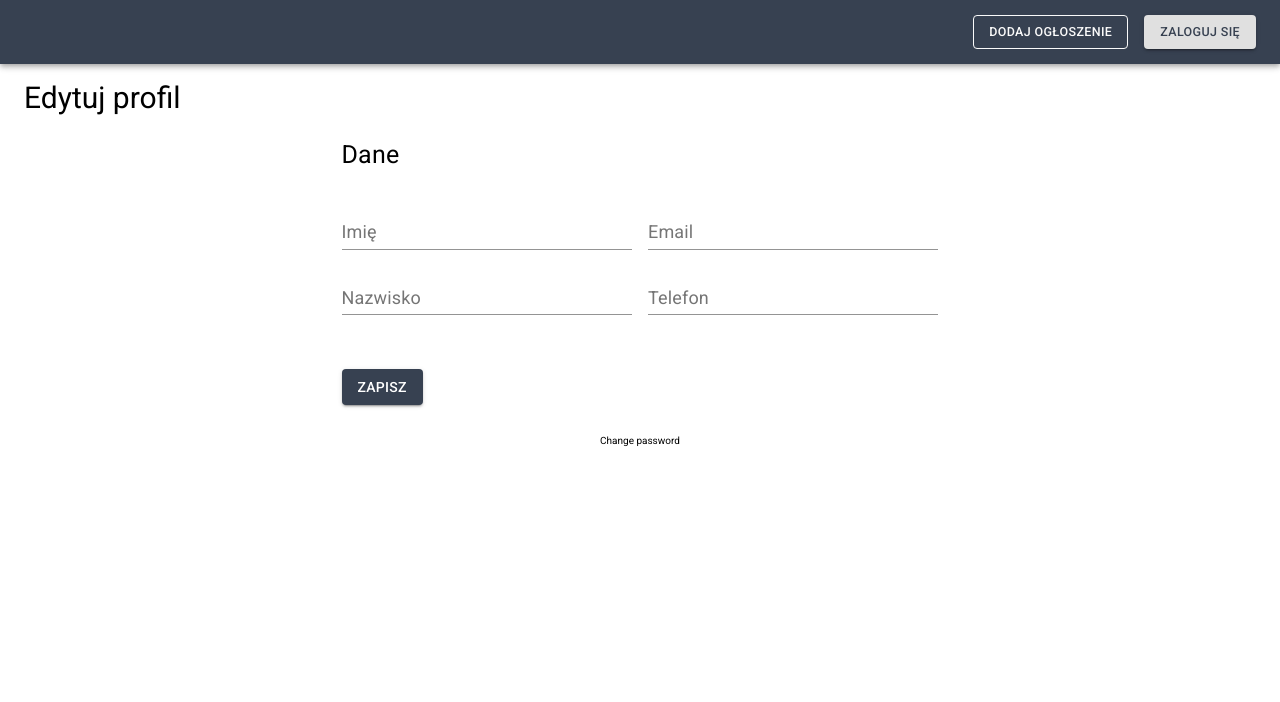
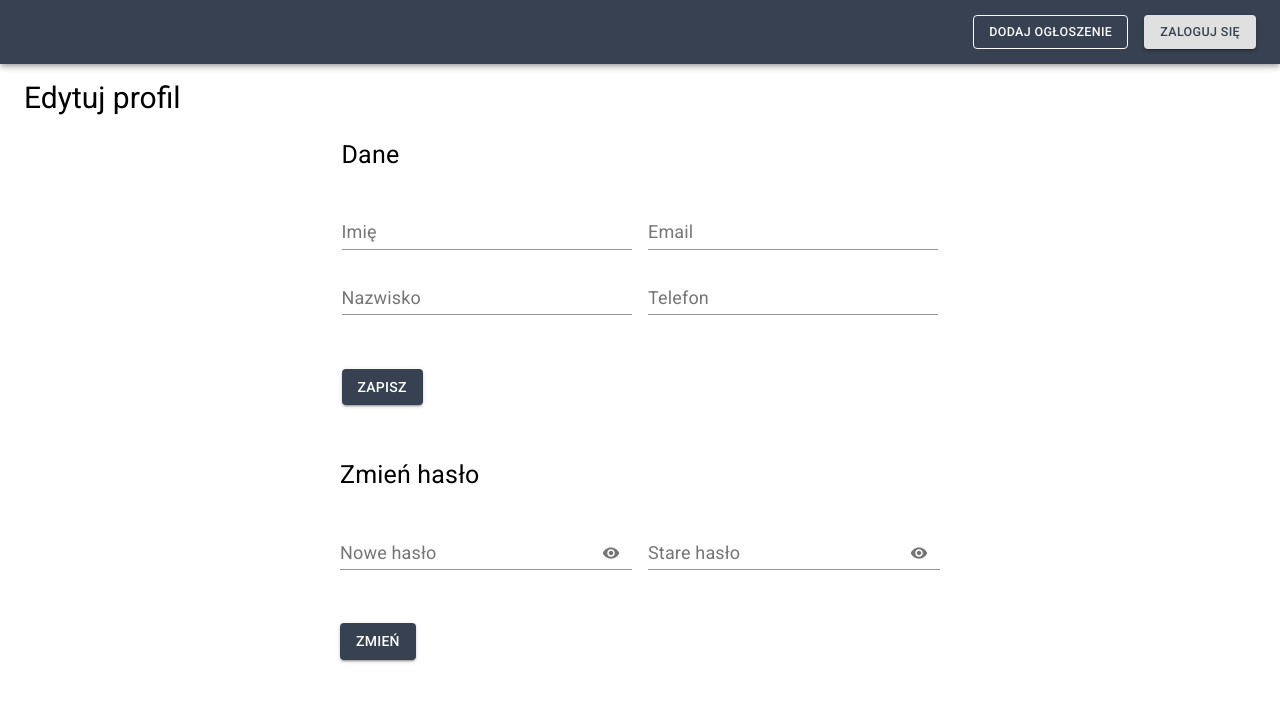
Before and after one commit to ZPI-UKW/zpi-front-end, a React (Create React App) app: page /profile in a window 1280 px wide. Shown: the top 702 px of the page. Built offline with nearby package versions, Linux system fonts and the light colour scheme.

Commit message:
feat: create change password form

```diff
--- /dev/null
+++ b/src/components/Forms/ChangePassword/index.tsx
@@ -0,0 +1,69 @@
+import { Grid, Typography, useMediaQuery, useTheme } from '@material-ui/core';
+import { Field, Form, Formik } from 'formik';
+import { StylesButton } from '../../CustomControls/styles';
+import { ChangePasswordSchema } from '../../../validation/modifyuserdata.validation';
+import useStyles from './styles';
+import PasswordField from '../../CustomControls/password.control';
+
+const ChangePassword = () => {
+  const classes = useStyles();
+  const theme = useTheme();
+  const matches = useMediaQuery(theme.breakpoints.down('xs'));
+
+  return (
+    <Formik
+      initialValues={{ currentPassword: '', newPassword: '' }}
+      onSubmit={(values, { setSubmitting }) => {
+        setSubmitting(true);
+        console.log(values);
+        setTimeout(() => {
+          setSubmitting(false);
+        }, 1500);
+      }}
+      validationSchema={ChangePasswordSchema}
+    >
+      {({ touched, errors, isSubmitting }) => (
+        <Form>
+          <Grid container className={classes.root} spacing={matches ? 0 : 2}>
+            <Grid item xs={12}>
+              <Typography className={classes.subTitle} variant="h4">
+                Zmień hasło
+              </Typography>
+            </Grid>
+            <Grid item container xs={12} sm={6} justify="center">
+              <Field
+                name="currentPassword"
+                label="Nowe hasło"
+                error={touched.currentPassword && Boolean(errors.currentPassword)}
+                helperText={touched.currentPassword && errors.currentPassword}
+                as={PasswordField}
+              />
+            </Grid>
+            <Grid item container xs={12} sm={6} justify="center">
+              <Field
+                name="newPassword"
+                label="Stare hasło"
+                error={touched.newPassword && Boolean(errors.newPassword)}
+                helperText={touched.newPassword && errors.newPassword}
+                as={PasswordField}
+              />
+            </Grid>
+            <Grid item container={matches} xs={12} justify="center">
+              <StylesButton
+                className={classes.button}
+                variant="contained"
+                disabled={isSubmitting}
+                color="primary"
+                type="submit"
+              >
+                Zmień
+              </StylesButton>
+            </Grid>
+          </Grid>
+        </Form>
+      )}
+    </Formik>
+  );
+};
+
+export default ChangePassword;
--- /dev/null
+++ b/src/components/Forms/ChangePassword/styles.ts
@@ -0,0 +1,19 @@
+import { makeStyles } from '@material-ui/core';
+
+const useStyles = makeStyles(() => ({
+  subTitle: {
+    fontSize: '2.5rem',
+    margin: '2.5rem 0 0.5rem',
+  },
+  button: {
+    margin: '3rem 0',
+  },
+  root: {
+    '& .MuiFormControl-root': {
+      margin: '0.75rem 0',
+      height: 'auto',
+    },
+  },
+}));
+
+export default useStyles;
--- a/src/components/Forms/styles.ts
+++ b/src/components/Forms/styles.ts
@@ -29,6 +29,10 @@ export const useStyles = makeStyles((theme: Theme) =>
     },
     passwordInput: {
       height: '7rem',
+      maxWidth: '30rem',
+      width: '100%',
+      '& *': { fontSize: '1.8rem' },
+      '& .MuiFormHelperText-root': { fontSize: '1.4rem' },
     },
     buttonWrapper: {
       marginTop: '4rem',
--- a/src/validation/modifyuserdata.validation.ts
+++ b/src/validation/modifyuserdata.validation.ts
@@ -1,5 +1,10 @@
 import * as Yup from 'yup';
-import { emailValidation, phonenumberValidation, requiredMsg } from './shared.validation';
+import {
+  emailValidation,
+  passwordValidation,
+  phonenumberValidation,
+  requiredMsg,
+} from './shared.validation';
 
 export const ChangeUserDataSchema = Yup.object().shape({
   email: emailValidation,
@@ -7,3 +12,11 @@ export const ChangeUserDataSchema = Yup.object().shape({
   lastname: Yup.string().required(requiredMsg),
   phonenumber: phonenumberValidation,
 });
+
+export const ChangePasswordSchema = Yup.object().shape({
+  currentPassword: passwordValidation,
+  newPassword: passwordValidation.notOneOf(
+    [Yup.ref('currentPassword'), null],
+    'Nowe hasło musi być inne'
+  ),
+});
--- a/src/views/Profile/index.tsx
+++ b/src/views/Profile/index.tsx
@@ -1,3 +1,4 @@
+import ChangePassword from '../../components/Forms/ChangePassword';
 import ChangeUserData from '../../components/Forms/ChangeUserData';
 import ViewContainer from '../../components/ViewContainer';
 import ViewTitle from '../../components/ViewTitle';
@@ -9,10 +10,14 @@ const Profile = () => {
   return (
     <ViewContainer>
       <ViewTitle>Edytuj profil</ViewTitle>
-      <div className={classes.formContainer}>
-        <ChangeUserData />
+      <div className={classes.wrapper}>
+        <div className={classes.formContainer}>
+          <ChangeUserData />
+        </div>
+        <div className={classes.formContainer}>
+          <ChangePassword />
+        </div>
       </div>
-      <div className={classes.formContainer}>Change password</div>
     </ViewContainer>
   );
 };
--- a/src/views/Profile/styles.ts
+++ b/src/views/Profile/styles.ts
@@ -1,6 +1,11 @@
 import { makeStyles } from '@material-ui/core';
 
-const useStyles = makeStyles((theme) => ({
+const useStyles = makeStyles(() => ({
+  wrapper: {
+    maxWidth: '60rem',
+    width: '100%',
+    margin: '0 auto',
+  },
   formContainer: {
     display: 'flex',
     justifyContent: 'center',
```
